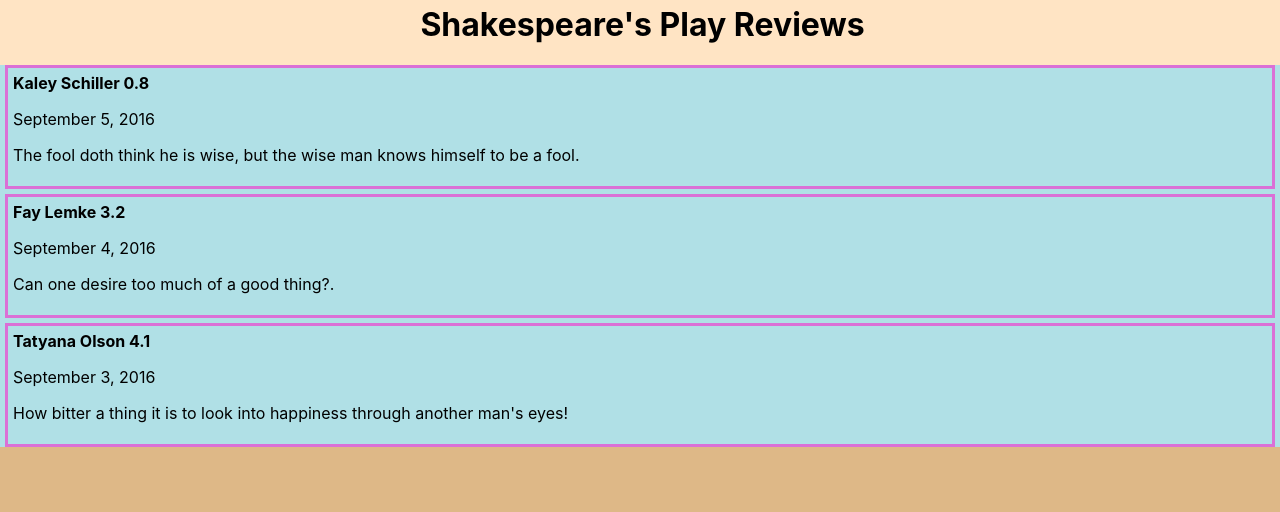
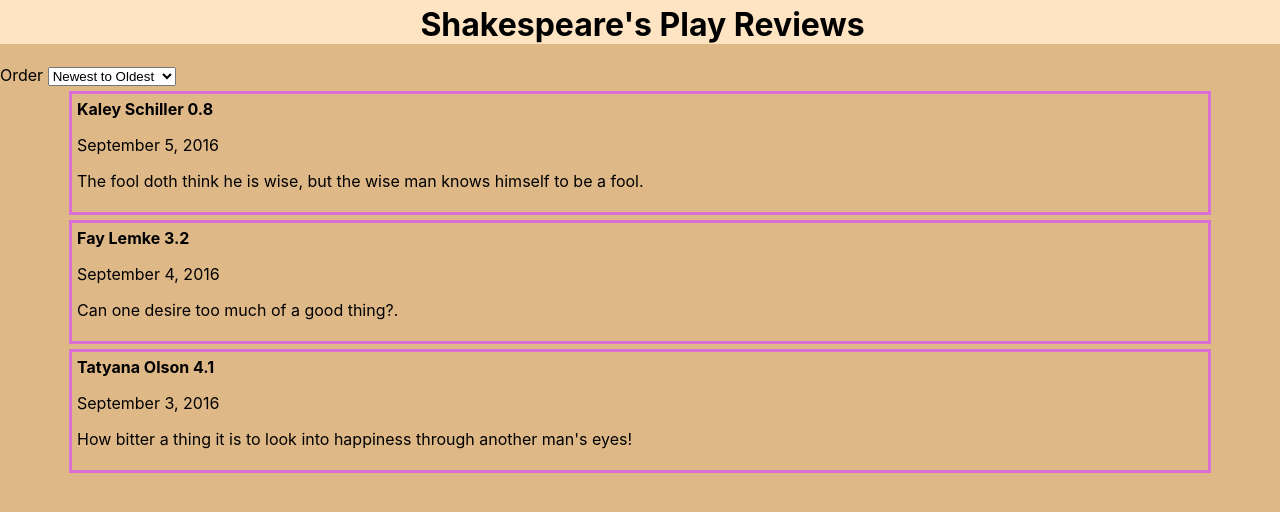
Before and after one commit to CymruRing/shakespeares_play_reviews_UI, a Next.js app in the folder shakespeares_play_reviews/: page / in a window 1280 px wide. Shown: the top 512 px of the page. Built offline with nearby package versions, Linux system fonts and the light colour scheme.

Commit message:
Added sort functionality

```diff
--- a/shakespeares_play_reviews/comps/Reviews.js
+++ b/shakespeares_play_reviews/comps/Reviews.js
@@ -29,18 +29,42 @@ class Reviews extends React.Component {
           "body": "How bitter a thing it is to look into happiness through another man's eyes!",
           "author": "Tatyana Olson"
         }
-    ]
+      ],
+      sortingOrder: 'newest'
     };
   }
 
+  // change the order of reviews with built in quick sort
+  orderReviews(e) {
+    let arr = this.state.reviews;
+    if (e.target.value == 'newest') {
+      arr = arr.sort((a, b) => (new Date(a.publish_date) < new Date(b.publish_date)) ? 1 : -1);
+    } else if (e.target.value == 'oldest') {
+      arr = arr.sort((a, b) => (new Date(a.publish_date) > new Date(b.publish_date)) ? 1 : -1);
+    } else if (e.target.value == 'highest') {
+      arr = arr.sort((a, b) => (a.rating < b.rating) ? 1 : -1);
+    } else if (e.target.value == 'lowest') {
+      arr = arr.sort((a, b) => (a.rating > b.rating) ? 1 : -1);
+    }
+    this.setState({reviews: arr, sortingOrder: e.target.value});
+  }
 
     render() {
       return (
-      <div className={styles.Reviews}>
-        {this.state.reviews.map((data) => {
-          return <AReview key={data.id} data={data} />
-        })}
-      </div>
+        <div>
+          <label>Order </label>
+          <select value={this.state.sortingOrder} onChange={this.orderReviews.bind(this)}>
+            <option value='newest'>Newest to Oldest</option>
+            <option value='oldest'>Oldest to Newest</option>
+            <option value='highest'>Highest to Lowest</option>
+            <option value='lowest'>Lowest to Highest</option>
+          </select>
+          <div className={styles.Reviews}>
+            {this.state.reviews.map((data) => {
+              return <AReview key={data.id} data={data} />
+            })}
+          </div>
+        </div>
     );
   }
 };
--- a/shakespeares_play_reviews/styles/styles.module.css
+++ b/shakespeares_play_reviews/styles/styles.module.css
@@ -1,5 +1,4 @@
 .Layout {
-  background-color: bisque;
 }
 
 .titleBar {
@@ -10,7 +9,8 @@
 }
 
 .Reviews {
-  background-color: powderblue;
+    width: 90%;
+    margin: auto;
 }
 
 .AReview {
@@ -18,4 +18,5 @@
   border-color: orchid;
   margin: 5px 5px 5px 5px;
   padding: 5px 5px 5px 5px;
+
 }
```
